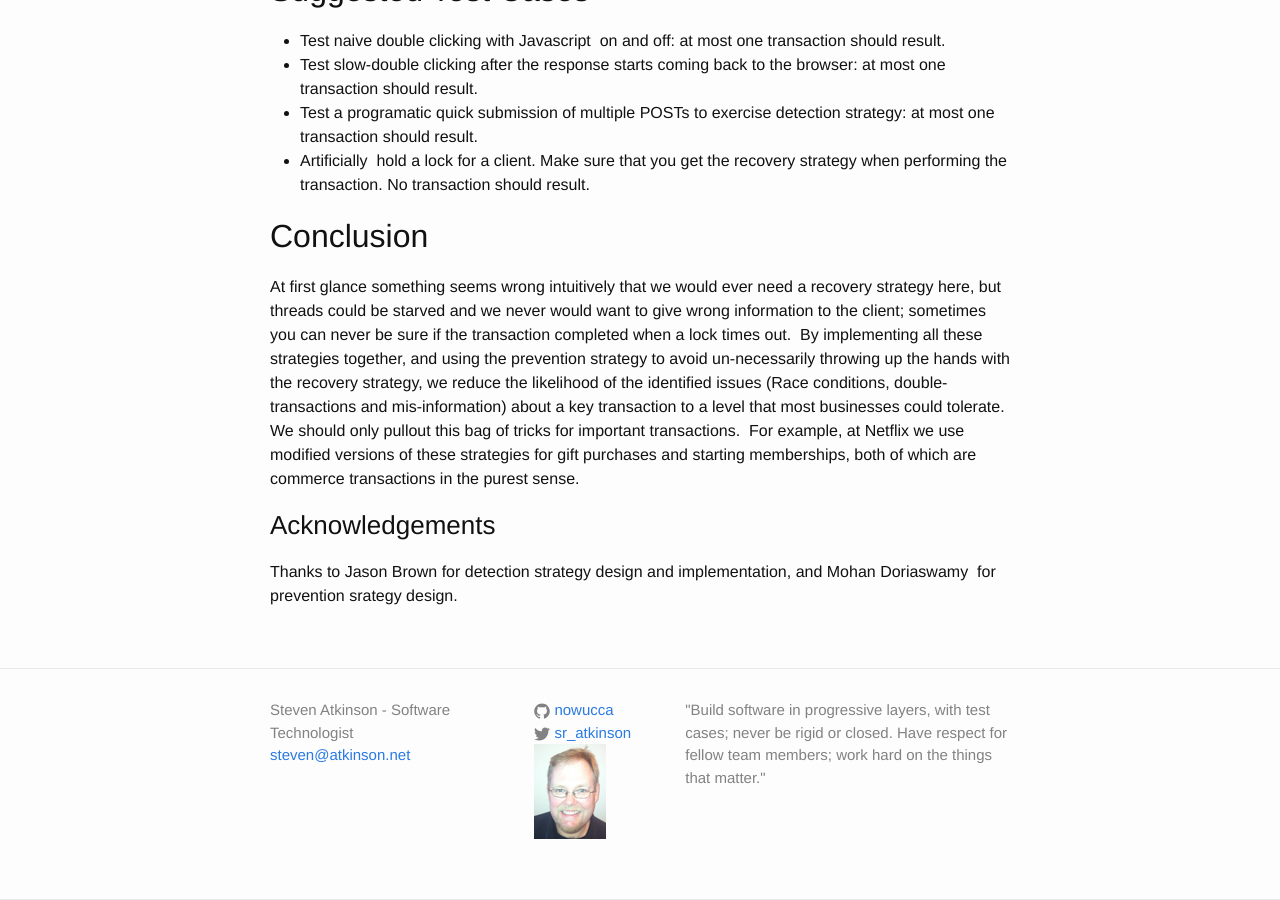
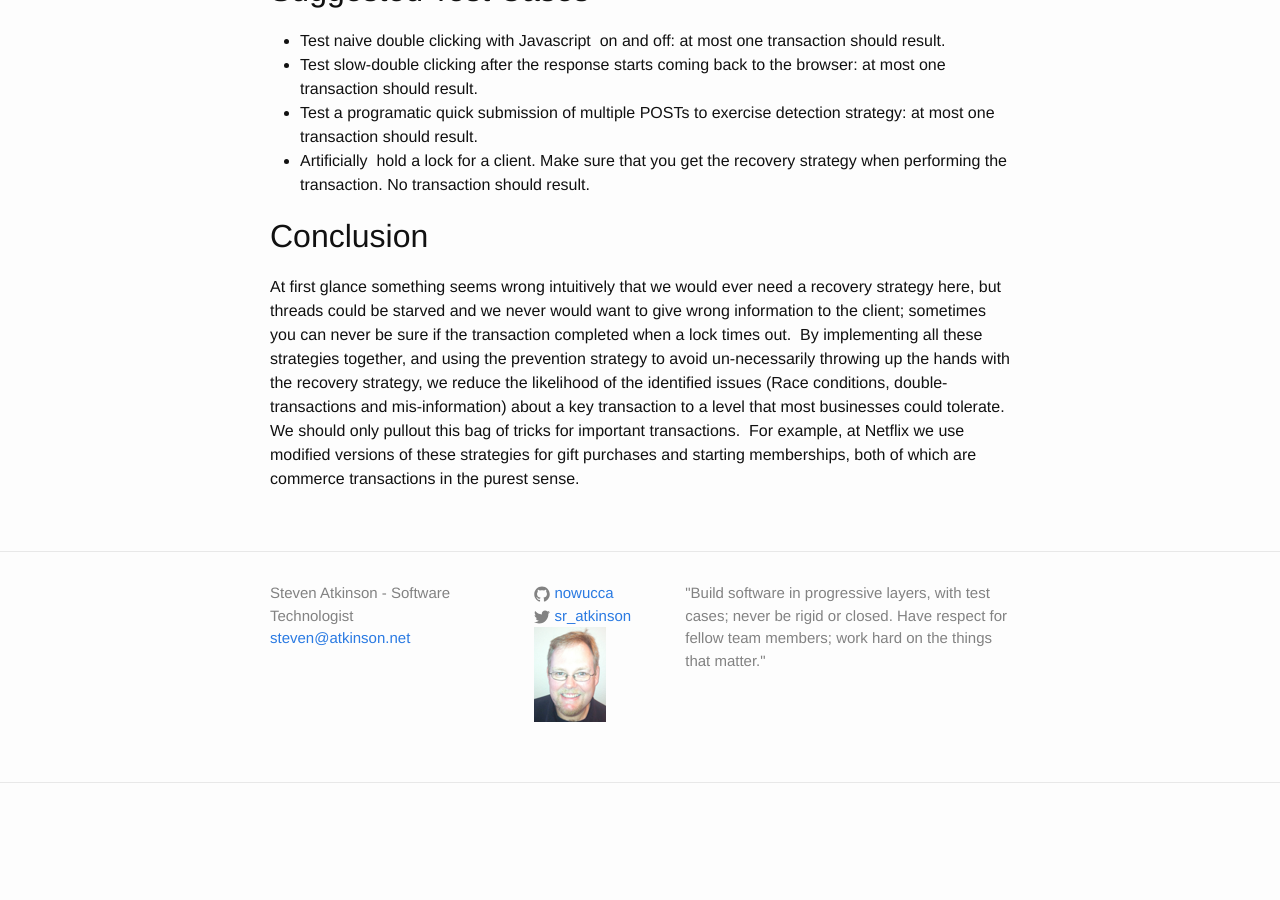
Before and after one commit to nowucca/nowucca.github.io, a Jekyll site: the page built from _posts/2009-06-23-four-strategies-for-double-click-processing-in-web-applications.html, in a window 1280 px wide and 900 px high, scrolled down 2209 px. Built offline with Jekyll 4.4.1, drawn with Linux system fonts in a browser that asks for light colours; after the commit the page ends 2992 px from its top, so only the background shows below that.

Commit message:
remove acks

```diff
--- a/_posts/2009-06-23-four-strategies-for-double-click-processing-in-web-applications.html
+++ b/_posts/2009-06-23-four-strategies-for-double-click-processing-in-web-applications.html
@@ -44,5 +44,3 @@ published: true
 </ul>
 <h2>Conclusion</h2>
 <p>At first glance something seems wrong intuitively that we would ever need a recovery strategy here, but threads could be starved and we never would want to give wrong information to the client; sometimes you can never be sure if the transaction completed when a lock times out.  By implementing all these strategies together, and using the prevention strategy to avoid un-necessarily throwing up the hands with the recovery strategy, we reduce the likelihood of the identified issues (Race conditions, double-transactions and mis-information) about a key transaction to a level that most businesses could tolerate.  We should only pullout this bag of tricks for important transactions.  For example, at Netflix we use modified versions of these strategies for gift purchases and starting memberships, both of which are commerce transactions in the purest sense.</p>
-<h3>Acknowledgements</h3>
-<p>Thanks to Jason Brown for detection strategy design and implementation, and Mohan Doriaswamy  for prevention srategy design.</p>
```
